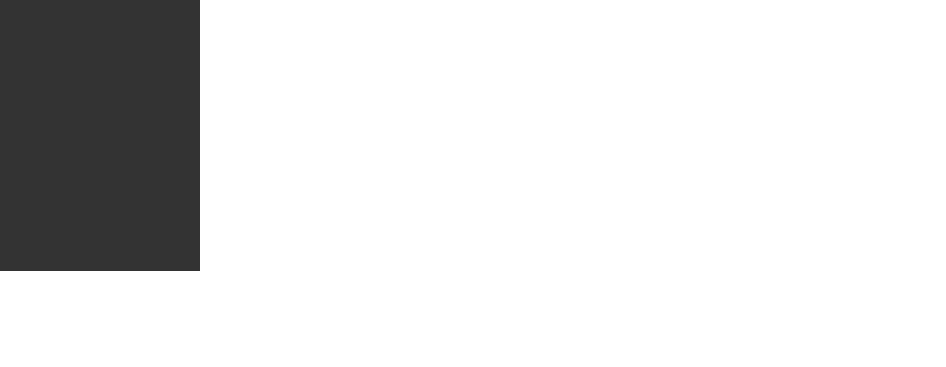
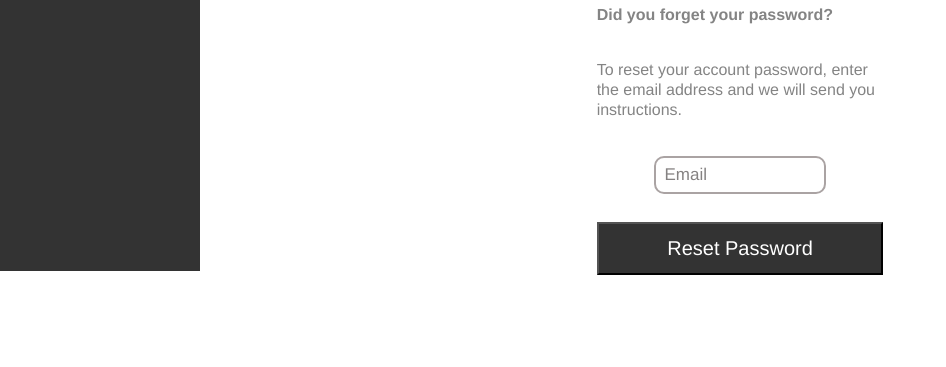
Before and after one commit to fisnikhz/TradeSpot, a PHP site: page /forgot.php in a window 1280 px wide. Shown: the part 529-896 px from the top of the page, without its empty margins (0-946 px from the left). Before the commit the page ends 800 px from the top, so only its background shows below. Run offline with PHP 8.4, Linux system fonts and the light colour scheme.

Commit message:
Changed forgot password form

```diff
--- /dev/null
+++ b/css/forgot.css
@@ -0,0 +1,92 @@
+.three-login-head{
+	background: #333;
+	padding: 1em 1em;
+	text-align:center;
+	position: relative;
+}
+.three-login-head h3 {
+font-size: 2em;
+color: #fff;
+font-weight: 500;
+text-transform: uppercase;
+}
+.three-login-head lable{
+	/* background: url('../images/tip3.png') no-repeat 0px 0px; */
+	width: 30px;
+	height: 13px;
+	position: absolute;
+	bottom: -11px;
+	left: 203px;
+	display: inline-block;
+}
+.three-login h5,.three-login h5 a{
+	color: #848484;
+	font-size: 16px;
+	text-align: left;
+}
+.three-login h5 a:hover{
+	text-decoration: underline;
+}
+.three-login p{
+	color: #848484;
+	font-size: 16px;
+	line-height:20px;
+	padding: 10px 0 20px 0;
+	text-align: left;
+}
+.three-login{
+width:28%;
+margin:5% auto;
+background: #fff;
+text-align: center;
+}
+.three-login-head h1 {
+font-size: 2em;
+color: #fff;
+font-weight:500;
+}
+form.three {
+	padding: 12% 9%;
+}
+form.three li{
+	border:none;
+	list-style:none;
+	margin-bottom:25px;
+	width:100%;
+	background:#dfdfdf;
+}
+.login-03 {
+margin-top: 5em;
+}
+
+input[type="email"] {
+	width: 60%;
+	padding: 0.4em 4em 0.4em 0.5em;
+	color: #858282;
+	font-size: 17px;
+	/* outline: none; */
+	background: none;
+	font-weight: 500;
+	/* border: none;  */
+    border: 2px solid #aaa3a3;
+    border-radius: 10px;
+	}
+	.submit.three{
+		border: none;
+		padding: 8px 0 13px 0;
+	}
+.submit.three input[type="submit"]{
+	font-size: 20px;
+	font-weight: 400;
+	color: #fff;
+	cursor: pointer;
+	/* outline: none; */
+	padding: 13px 10px;
+	width: 100%;
+	/* border: none; */
+	background: #333;
+    margin-top: 1em;
+}
+.submit.three input[type="submit"]:hover{
+	background:#515150;
+}
--- a/forgot.php
+++ b/forgot.php
@@ -93,8 +93,13 @@
 <html manifest="cache.appache">
    <head>
       <title>Update password</title>
-      <link rel="stylesheet" href="css/signup.css">
+      <!-- <link rel="stylesheet" href="css/signup.css"> -->
       <link rel="stylesheet" href="css/hp.css">
+      <link href="css/forgot.css" rel='stylesheet' type='text/css' />
+<meta name="viewport" content="width=device-width, initial-scale=1">
+<meta http-equiv="Content-Type" content="text/html; charset=utf-8" />
+<meta name="keywords" content="Login , registration, forgot password "./>
+		<link href='http://fonts.googleapis.com/css?family=Cabin:400,500,600,700,400italic,500italic,600italic,700italic' rel='stylesheet' type='text/css'>
    </head>
    <body>
       <div class="navbar">
@@ -106,19 +111,23 @@
          <a href="#">Contact</a>
       </div>
       <div class="content">
-         <div class="form-box">
-            <form method="post" action="" name="reset" id="registration">
-               <br /><br />
-               <label style="color:black;font-size:20px;"><strong>Enter Your Email Address:</strong></label><br /><br />
-               <input type="email" name="email" placeholder="  username@email.com" style="width:200px; height:30px; border-radius: 18px" />
-               <br /><br />
-               <div class="signup-button">
-                  <input type="submit" value="Reset Password"/>
+         <div class="login-03">
+            <div class="three-login  hvr-float-shadow">
+               <div class="three-login-head">
+                     <img src="images/top-key.png" alt=""/>
+                     <h2 style="color:white;">Account Reset</h2>
+                     <lable></lable>
                </div>
-            </form>
-            <p>&nbsp;</p>
-            <p>&nbsp;</p>
-            <p>&nbsp;</p>
+               <form method="post" action="" name="reset">
+                  <h5>Did you forget your password?</h5>
+                  <p>To reset your account password, enter the
+                     email address and we will send you instructions.</p>
+                     <input type="email" name="email" class="text" value="Email" onfocus="this.value = '';" onblur="if (this.value == '') {this.value = 'E-mail';}" >
+                  <div class="submit three">
+                     <input type="submit"  value="Reset Password" >
+                  </div>
+               </form>
+            </div>
          </div>
       </div>
       <?php } ?>
```
